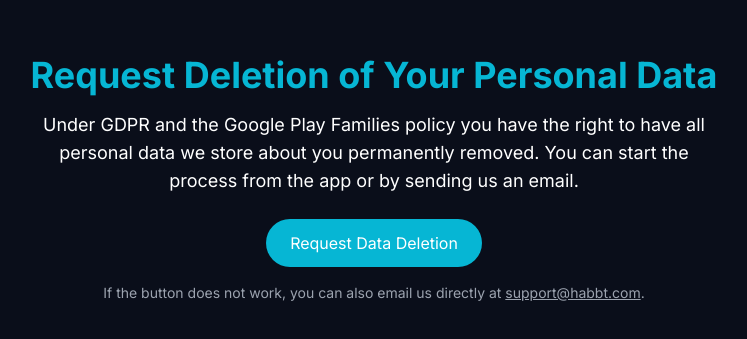
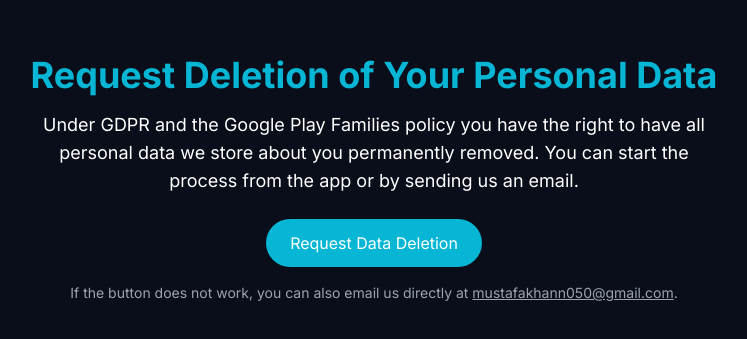
Before and after one commit to Mustafa-khann/habbt-landing, a React (Vite) app: page /delete-data in a window 1280 px wide. Shown: the part 221-560 px from the top of the page, without its empty margins (266-1013 px from the left). Built offline with nearby package versions, Linux system fonts and the light colour scheme.

Commit message:
Fix DeleteData page – remove duplicate component and unused imports

```diff
--- a/src/pages/DeleteData.tsx
+++ b/src/pages/DeleteData.tsx
@@ -61,8 +61,8 @@
             </button>
             <p className="mt-4 text-sm text-gray-400">
                 If the button does not work, you can also email us directly at{' '}
-                <a href="mailto:support@habbt.com" className="underline">
-                    support@habbt.com
+                <a href="mailto:mustafakhann050@gmail.com" className="underline">
+                    mustafakhann050@gmail.com
                 </a>
                 .
             </p>
```
